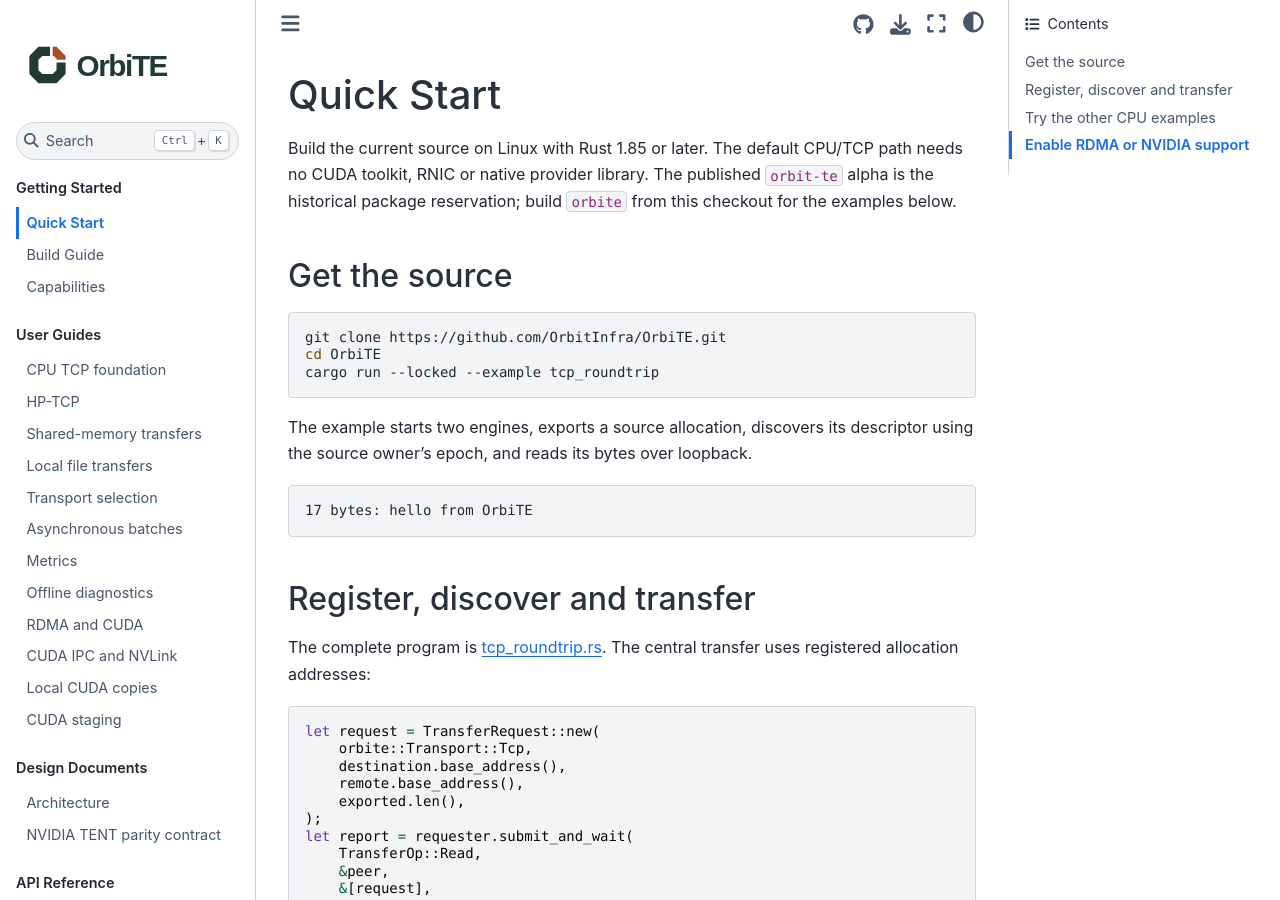
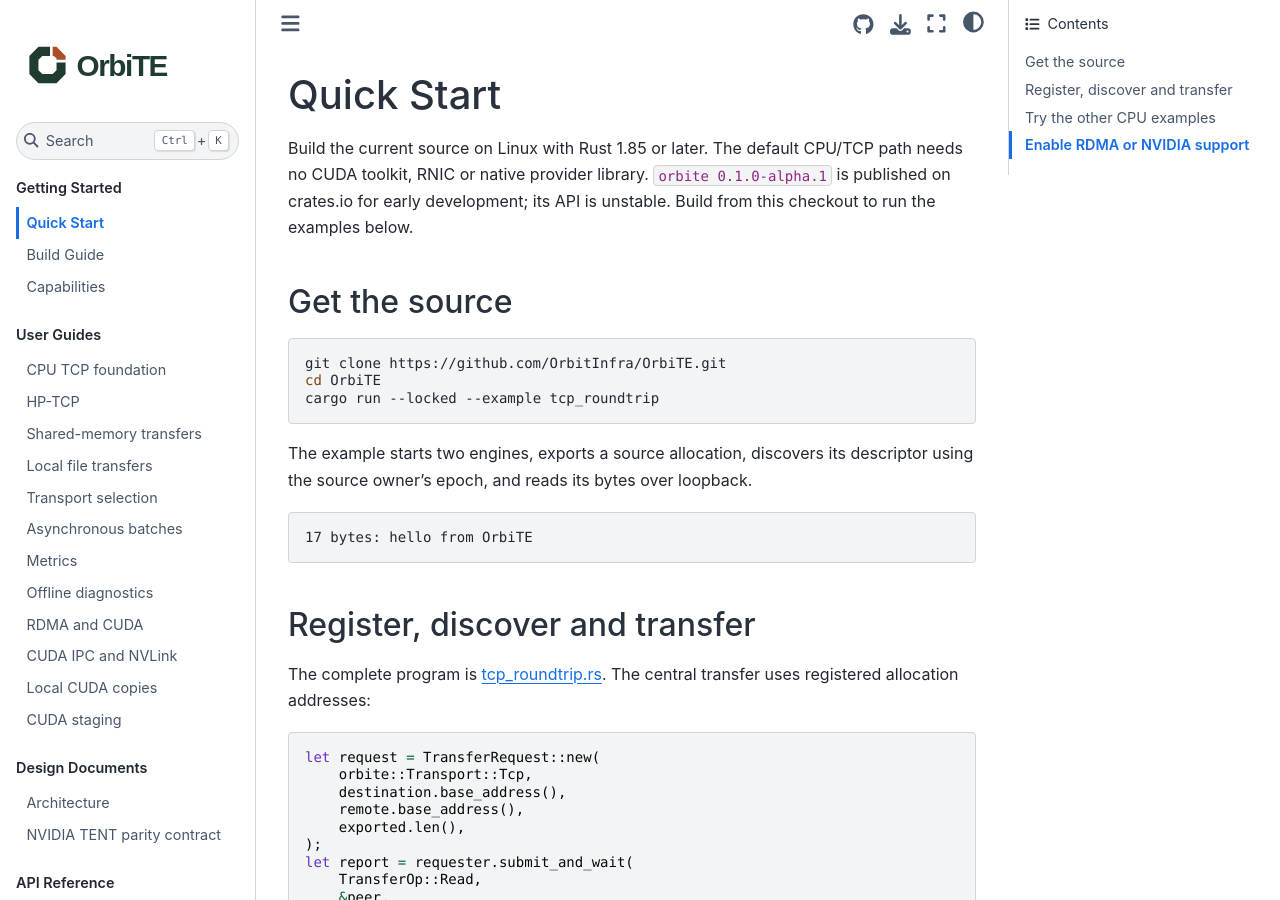
Before and after one commit to OrbitInfra/OrbitTE, a Sphinx documentation site: the page built from docs/getting-started.md, in a window 1280 px wide and 900 px high. Built offline with Sphinx 7.4.7 and the Sphinx Book theme 1.1.4, drawn with Linux system fonts in a browser that asks for light colours.

Commit message:
docs: record the published orbite alpha (#164)

```diff
--- a/docs/getting-started.md
+++ b/docs/getting-started.md
@@ -1,9 +1,9 @@
 # Quick Start
 
 Build the current source on Linux with Rust 1.85 or later. The default CPU/TCP
-path needs no CUDA toolkit, RNIC or native provider library. The published
-`orbit-te` alpha is the historical package reservation; build `orbite` from this checkout for
-the examples below.
+path needs no CUDA toolkit, RNIC or native provider library. `orbite 0.1.0-alpha.1`
+is published on crates.io for early development; its API is unstable. Build
+from this checkout to run the examples below.
 
 ## Get the source
 
```
Also changed, not shown: README.md (+2 -2 lines), docs/completion-plan.md (+2 -2 lines), docs/tent-parity.md (+2 -2 lines).
